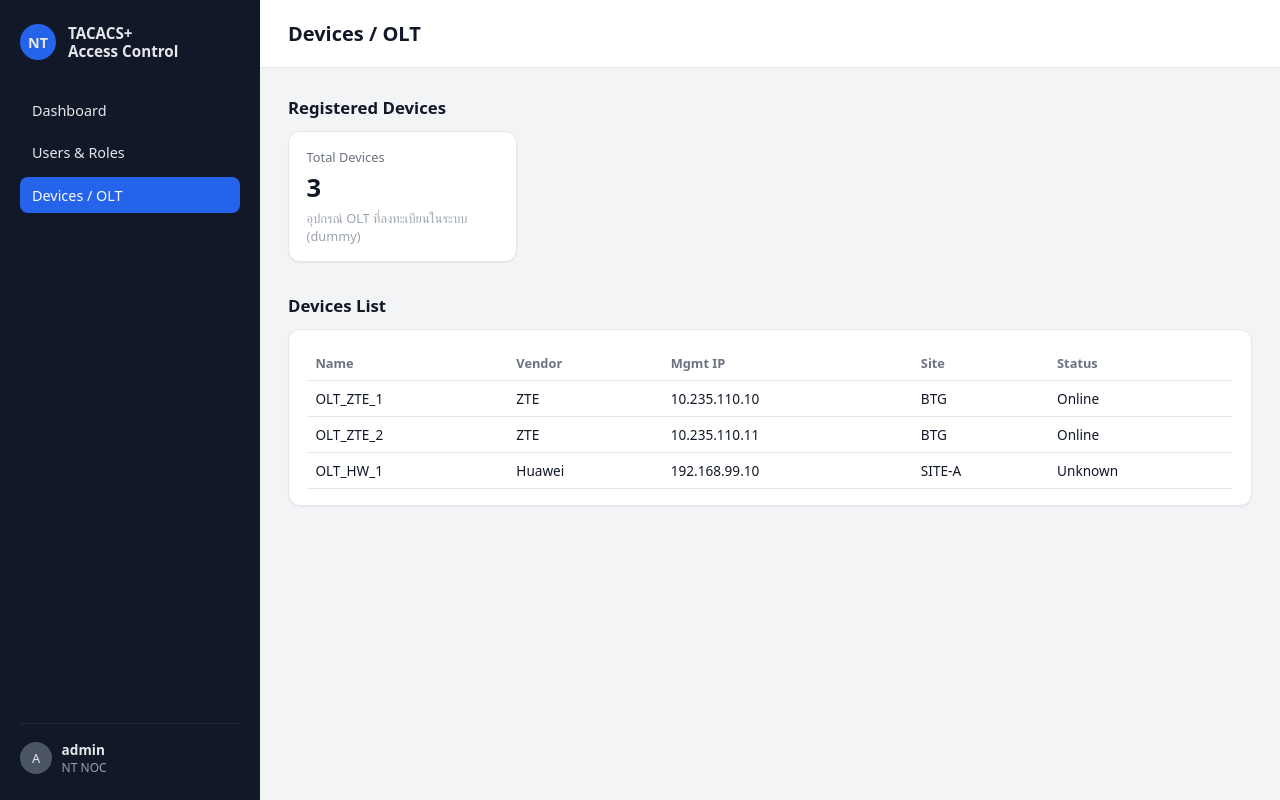
After one commit to FongShana/DashboardTACACS, a Flask app: page /devices/ in a window 1280 px wide. The commit adds this page. Run offline with Flask 3, Linux system fonts and the light colour scheme.

Commit message:
Add skeleton for devices page

```diff
--- a/tacacs_dashboard/__init__.py
+++ b/tacacs_dashboard/__init__.py
@@ -1,6 +1,7 @@
 from flask import Flask
 from .routes.dashboard import bp as dashboard_bp
 from .routes.users import bp as users_bp
+from .routes.devices import bp as devices_bp
 
 def create_app():
     app = Flask(__name__)
@@ -9,6 +10,7 @@ def create_app():
     # register blueprints
     app.register_blueprint(dashboard_bp)
     app.register_blueprint(users_bp, url_prefix="/users")
+    app.register_blueprint(devices_bp, url_prefix="/devices")
 
     @app.route("/health")
     def health():
--- /dev/null
+++ b/tacacs_dashboard/routes/devices.py
@@ -0,0 +1,17 @@
+from flask import Blueprint, render_template
+
+bp = Blueprint("devices", __name__)
+
+@bp.route("/")
+def index():
+    devices = [
+        {"name": "OLT_ZTE_1", "vendor": "ZTE", "ip": "10.235.110.10", "site": "BTG", "status": "Online"},
+        {"name": "OLT_ZTE_2", "vendor": "ZTE", "ip": "10.235.110.11", "site": "BTG", "status": "Online"},
+        {"name": "OLT_HW_1", "vendor": "Huawei", "ip": "192.168.99.10", "site": "SITE-A", "status": "Unknown"},
+    ]
+
+    return render_template(
+        "devices.html",
+        devices=devices,
+        active_page="devices",
+    )
--- a/tacacs_dashboard/templates/base.html
+++ b/tacacs_dashboard/templates/base.html
@@ -18,6 +18,7 @@
         <nav class="sidebar-nav">
            <a href="{{ url_for('dashboard.index') }}" class="nav-item {% if active_page=='dashboard' %}nav-item-active{% endif %}">Dashboard</a>
            <a href="{{ url_for('users.index') }}" class="nav-item {% if active_page=='users' %}nav-item-active{% endif %}">Users &amp; Roles</a>
+           <a href="{{ url_for('devices.index') }}" class="nav-item {% if active_page=='devices' %}nav-item-active{% endif %}">Devices / OLT</a>
         </nav>
 
         <div class="sidebar-footer">
--- /dev/null
+++ b/tacacs_dashboard/templates/devices.html
@@ -0,0 +1,45 @@
+{% extends "base.html" %}
+
+{% block title %}Devices / OLT | NT TACACS+{% endblock %}
+{% block header %}Devices / OLT{% endblock %}
+
+{% block content %}
+<section class="section">
+  <h2 class="section-title">Registered Devices</h2>
+  <div class="card-grid">
+    <div class="card">
+      <div class="card-label">Total Devices</div>
+      <div class="card-value">{{ devices|length }}</div>
+      <div class="card-sub">อุปกรณ์ OLT ที่ลงทะเบียนในระบบ (dummy)</div>
+    </div>
+  </div>
+</section>
+
+<section class="section">
+  <h2 class="section-title">Devices List</h2>
+  <div class="table-wrapper">
+    <table class="table">
+      <thead>
+        <tr>
+          <th>Name</th>
+          <th>Vendor</th>
+          <th>Mgmt IP</th>
+          <th>Site</th>
+          <th>Status</th>
+        </tr>
+      </thead>
+      <tbody>
+        {% for d in devices %}
+        <tr>
+          <td>{{ d.name }}</td>
+          <td>{{ d.vendor }}</td>
+          <td>{{ d.ip }}</td>
+          <td>{{ d.site }}</td>
+          <td>{{ d.status }}</td>
+        </tr>
+        {% endfor %}
+      </tbody>
+    </table>
+  </div>
+</section>
+{% endblock %}
```
